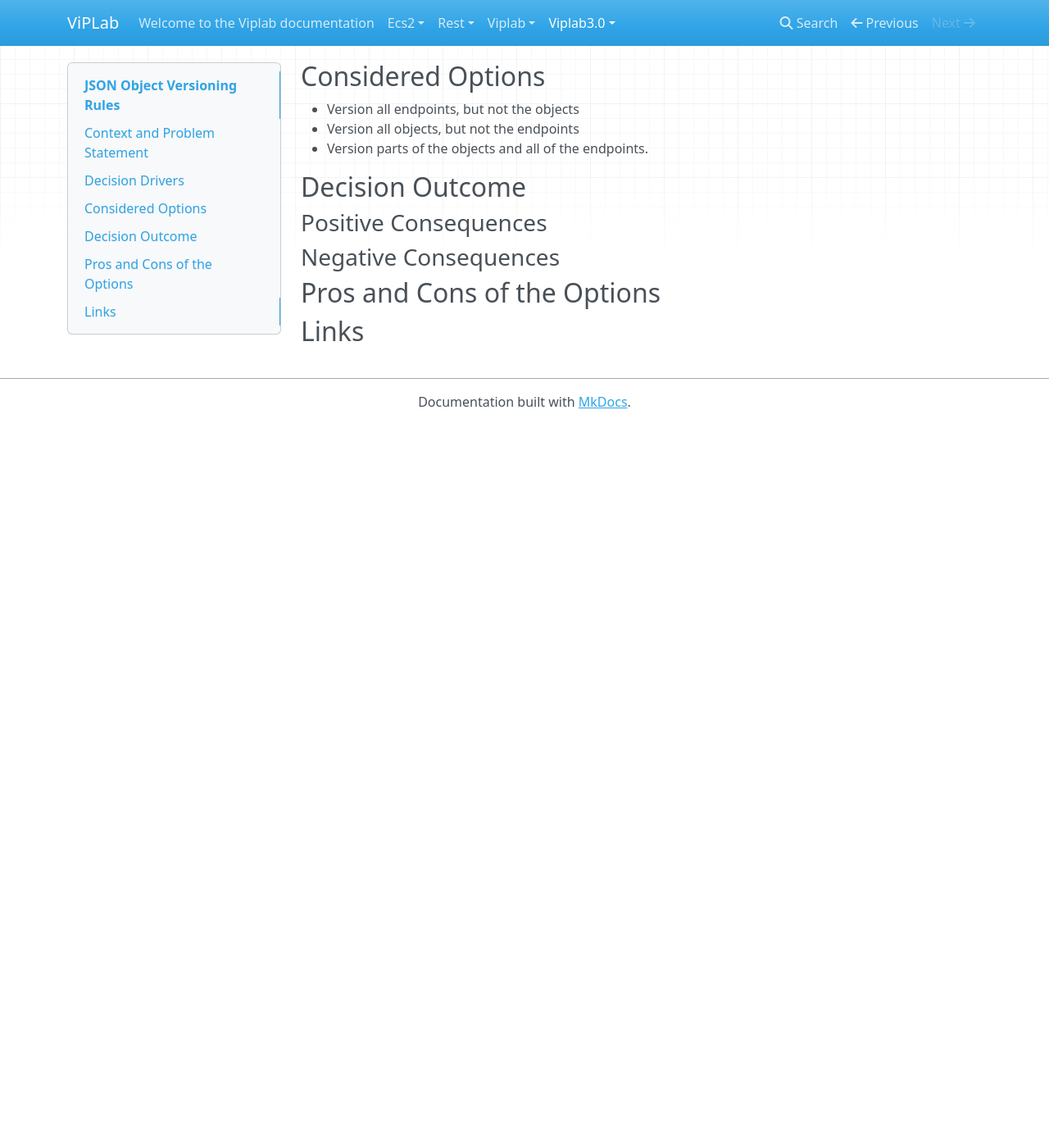
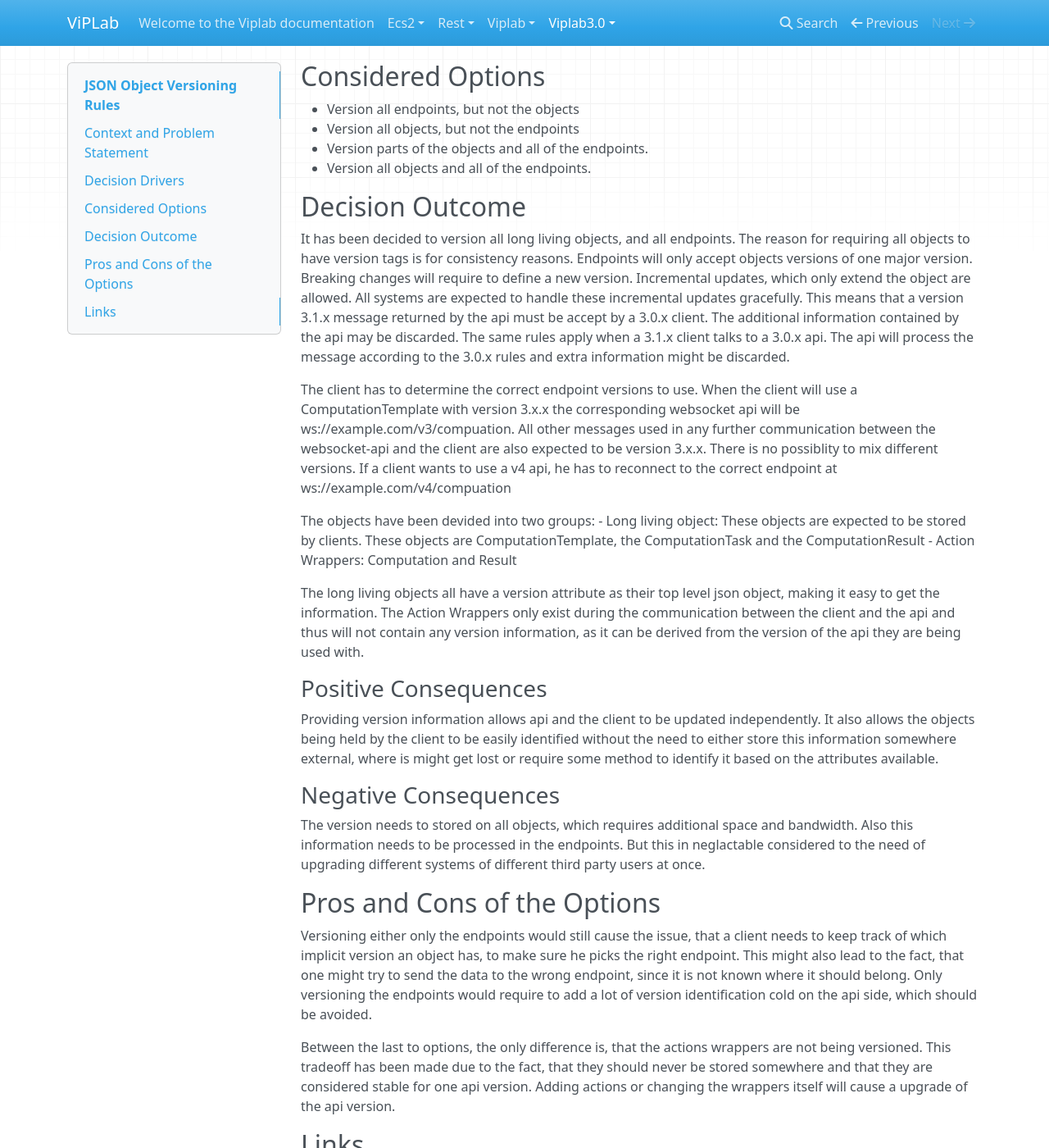
Before and after one commit to VirtualProgrammingLab/documentation, an MkDocs documentation site: the page built from docs/viplab3.0/versioning.md, in a window 1280 px wide and 1400 px high, scrolled down 481 px. Shown: the whole window at 82% size. Built offline with MkDocs 1.6.1, drawn with Linux system fonts in a browser that asks for light colours; nearby versions of some CDN libraries; before the commit the page ends 999 px from its top, so only the background shows below that.

Commit message:
Finished versioning documentation

```diff
--- a/docs/viplab3.0/versioning.md
+++ b/docs/viplab3.0/versioning.md
@@ -22,14 +22,41 @@ allow e.g. upgrading/migrating the different components.
 * Version all endpoints, but not the objects
 * Version all objects, but not the endpoints
 * Version parts of the objects and all of the endpoints.
+* Version all objects and all of the endpoints.
 
 ## Decision Outcome
 
+It has been decided to version all long living objects, and all endpoints. The reason for requiring all objects to have version tags is for consistency
+reasons. Endpoints will only accept objects versions of one major version. Breaking changes will require to define a new version. Incremental
+updates, which only extend the object are allowed. All systems are expected to handle these incremental updates gracefully. This means that a
+version 3.1.x message returned by the api must be accept by a 3.0.x client. The additional information contained by the api may be discarded. The same
+rules apply when a 3.1.x client talks to a 3.0.x api. The api will process the message according to the 3.0.x rules and extra information might be discarded.
+
+The client has to determine the correct endpoint versions to use. When the client will use a ComputationTemplate with version 3.x.x the corresponding
+websocket api will be ws://example.com/v3/compuation. All other messages used in any further communication between the websocket-api and the client
+are also expected to be version 3.x.x. There is no possiblity to mix different versions. If a client wants to use a v4 api, he has to reconnect to the correct
+endpoint at ws://example.com/v4/compuation
+
+The objects have been devided into two groups:
+- Long living object: These objects are expected to be stored by clients. These objects are ComputationTemplate, the ComputationTask and the ComputationResult
+- Action Wrappers: Computation and Result
+
+The long living objects all have a version attribute as their top level json object, making it easy to get the information. The Action Wrappers only exist during the communication between the client and the api and thus will not contain any version information, as it can be derived from the version of the api they are being used with.
 
 ### Positive Consequences
 
+Providing version information allows api and the client to be updated independently. It also allows the objects being held by the client to be easily identified without the need to either store this information somewhere external, where is might get lost or require some method to identify it based on the attributes available.
+
 ### Negative Consequences
+
+The version needs to stored on all objects, which requires additional space and bandwidth. Also this information needs to be processed in the endpoints. But this in neglactable considered to the need of upgrading different systems of different third party users at once.
 
 ## Pros and Cons of the Options
 
+Versioning either only the endpoints would still cause the issue, that a client needs to keep track of which implicit version an object has, to make sure he picks
+the right endpoint. This might also lead to the fact, that one might try to send the data to the wrong endpoint, since it is not known where it should belong.
+Only versioning the endpoints would require to add a lot of version identification cold on the api side, which should be avoided.
+
+Between the last to options, the only difference is, that the actions wrappers are not being versioned. This tradeoff has been made due to the fact, that they should never be stored somewhere and that they are considered stable for one api version. Adding actions or changing the wrappers itself will cause a upgrade of the api version.
+
 ## Links
```
